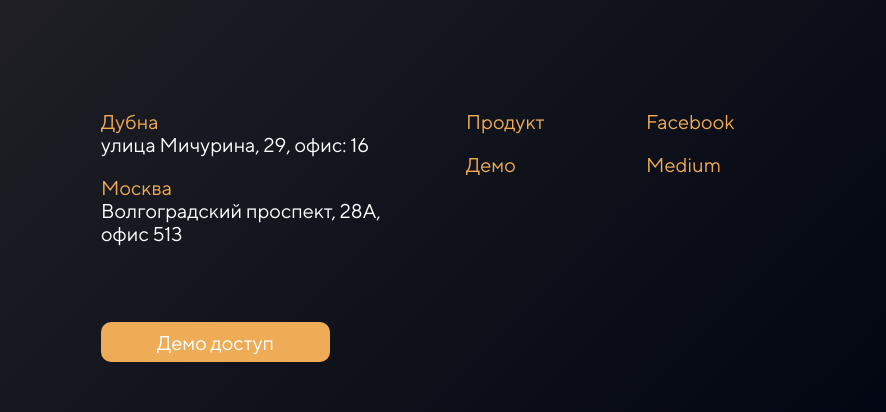
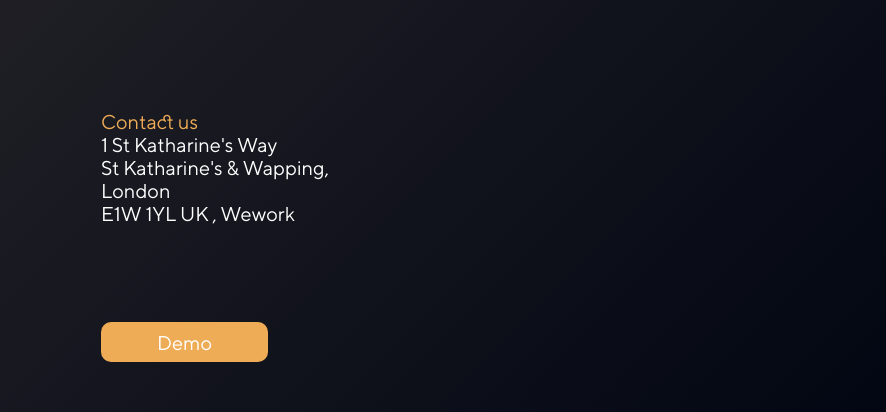
Before and after one commit to AndreyKirichenko/TheWaay, a website built with webpack: page src/pug/index_eng.pug in a window 1280 px wide. Shown: the part 7993-8405 px from the top of the page, 394-1280 px from the left. Built offline with nearby package versions, Linux system fonts and the light colour scheme; some packages are replaced by stand-ins of ours; what dom-delegate would draw is missing.

Commit message:
new contacts

```diff
--- a/src/pug/index_eng/_footer.pug
+++ b/src/pug/index_eng/_footer.pug
@@ -29,36 +29,40 @@ footer.page__section.footer#footer(role='contentinfo')
         ul.footerContacts
           li.footerContacts__item
             span.footerContacts__title
-              | Дубна
+              | Contact us
 
             p.footerContacts__text
-              | улица Мичурина, 29, офис:&nbsp;16
+              | 1 St Katharine's Way
+              br
+              | St Katharine's & Wapping, London
+              br
+              | E1W 1YL UK , Wework
 
           li.footerContacts__item
             span.footerContacts__title
-              | Москва
+              //| Москва
 
             p.footerContacts__text
-              | Волгоградский проспект, 28А, офис&nbsp;513
+              //| Волгоградский проспект, 28А, офис&nbsp;513
 
       nav.footer__links
         ul.footerLinks
           li.footerLinks__item
-            a.footerLinks__link(href='eng.html')
+            //a.footerLinks__link(href='eng.html')
               | Продукт
 
           li.footerLinks__item
-            a.footerLinks__link(href='#signUp')
+            //a.footerLinks__link(href='#signUp')
               | Демо
 
 
         ul.footerLinks
           li.footerLinks__item
-            a.footerLinks__link(href='https://www.facebook.com/the27lab', target='_blank')
+            //a.footerLinks__link(href='https://www.facebook.com/the27lab', target='_blank')
               | Facebook
 
           li.footerLinks__item
-            a.footerLinks__link(href='https://medium.com/@i_15997', target='_blank')
+            //a.footerLinks__link(href='https://medium.com/@i_15997', target='_blank')
               | Medium
 
       .footer__subscribe
@@ -66,4 +70,4 @@ footer.page__section.footer#footer(role='contentinfo')
 
       .footer__button
         a.button.button--attention.button--big(href='#signUp')
-          | Демо доступ
+          | Demo
```
